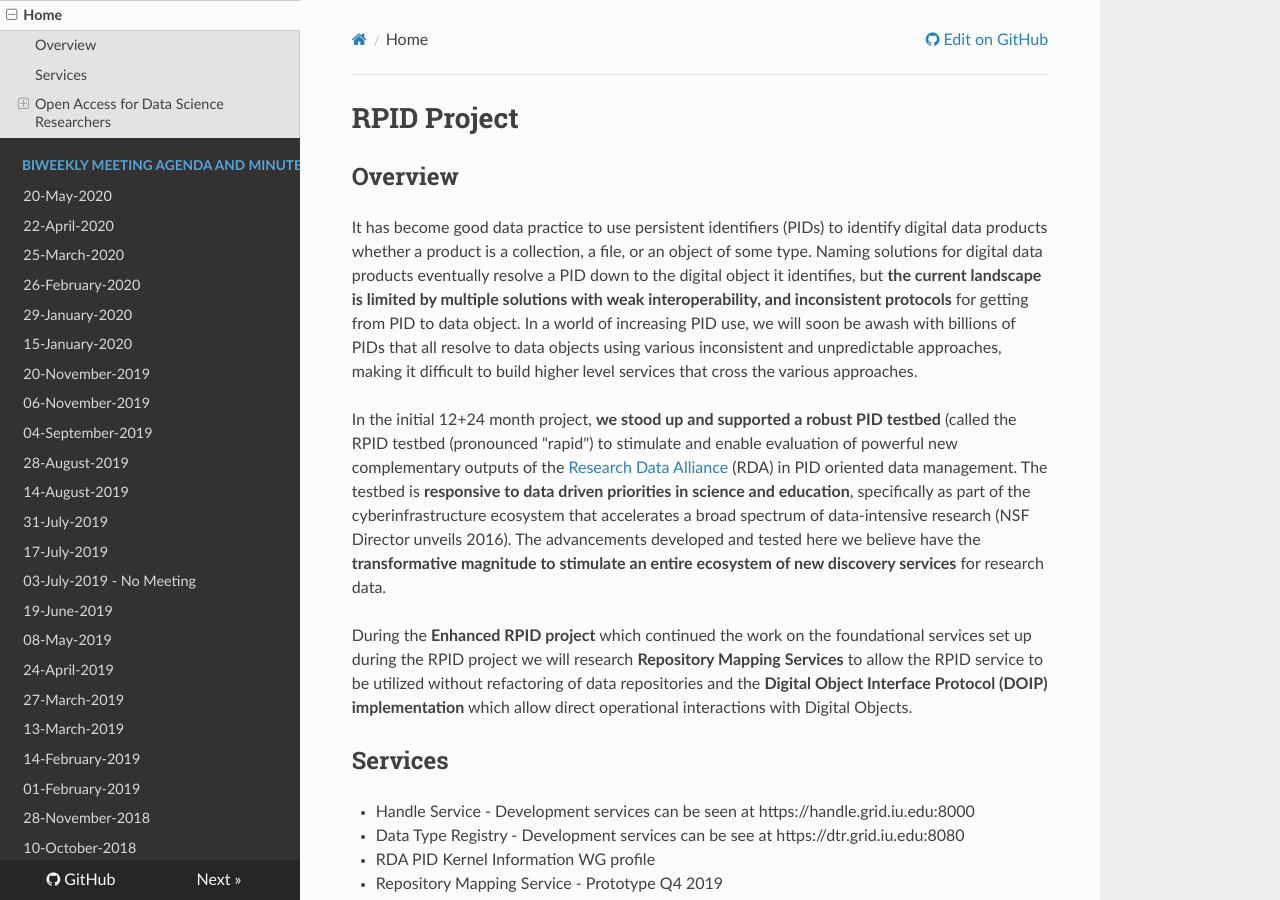
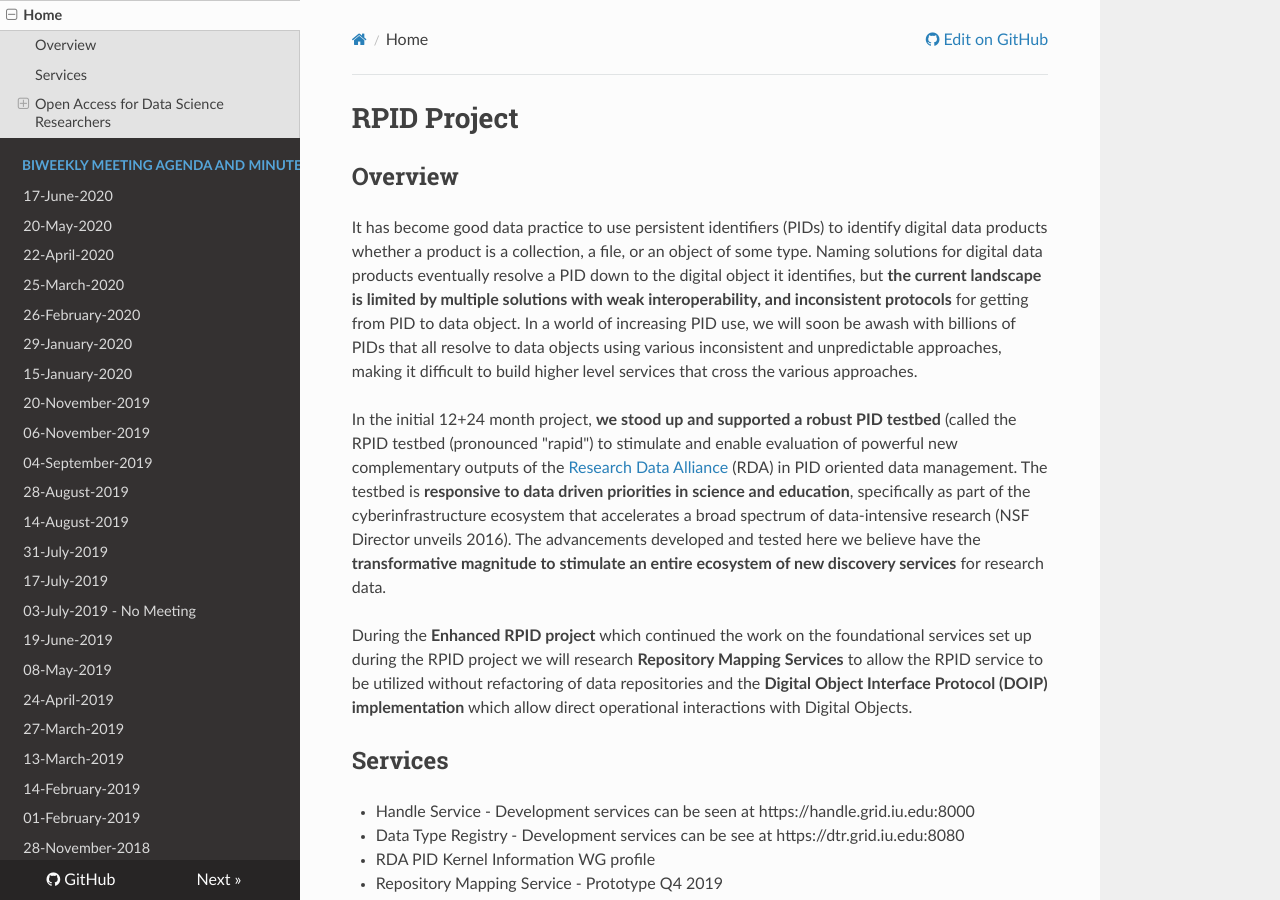
Before and after one commit to rpidproject/rpid, an MkDocs documentation site: the page built from docs/index.md, in a window 1280 px wide and 900 px high. Built offline with MkDocs 1.6.1, drawn with Linux system fonts in a browser that asks for light colours; nearby versions of some CDN libraries; old or Windows-style settings are respelled for this version of MkDocs.

Commit message:
Update mkdocs.yml

```diff
--- a/mkdocs.yml
+++ b/mkdocs.yml
@@ -9,6 +9,7 @@ extra_css:
 pages:
 - Home: 'index.md'
 - BiWeekly Meeting Agenda and Minutes:
+  - '17-June-2020': '17-June-2020.md'
   - '20-May-2020': '20-May-2020.md'
   - '22-April-2020': '22-April-2020.md'
   - '25-March-2020': '25-March-2020.md'
```
